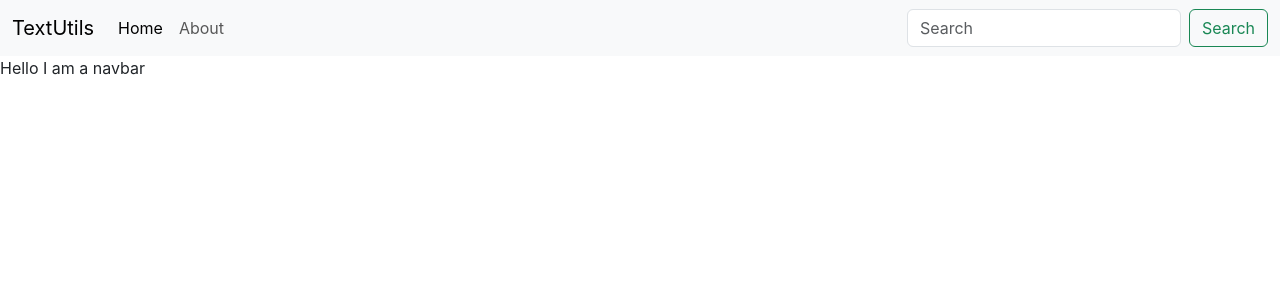
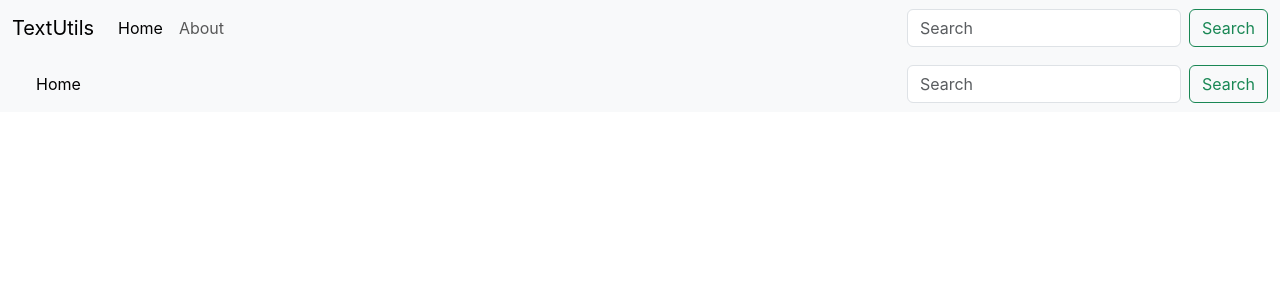
Before and after one commit to mithunurs17/React, a React (Create React App) app in the folder my-app/: page / in a window 1280 px wide. Shown: the top 300 px of the page. Built offline with nearby package versions, Linux system fonts and the light colour scheme.

Commit message:
prop types

```diff
--- a/my-app/src/components/Navbar.js
+++ b/my-app/src/components/Navbar.js
@@ -1,9 +1,35 @@
 import React from 'react'
+import PropTypes from 'prop-types'
 
-export default function Navbar() {
+
+export default function Navbar(props) {
   return (
-    <div>
-      Hello I am a navbar
+    <nav class="navbar navbar-expand-lg bg-body-tertiary">
+  <div class="container-fluid">
+    <a class="navbar-brand" href="#">{props.title}</a>
+    <button class="navbar-toggler" type="button" data-bs-toggle="collapse" data-bs-target="#navbarSupportedContent" aria-controls="navbarSupportedContent" aria-expanded="false" aria-label="Toggle navigation">
+      <span class="navbar-toggler-icon"></span>
+    </button>
+    <div class="collapse navbar-collapse" id="navbarSupportedContent">
+      <ul class="navbar-nav me-auto mb-2 mb-lg-0">
+        <li class="nav-item">
+          <a class="nav-link active" aria-current="page" href="#">Home</a>
+        </li>
+        <li class="nav-item">
+          <a class="nav-link" href="#">{props.aboutText}</a>
+        </li>
+      </ul>
+      <form class="d-flex" role="search">
+        <input class="form-control me-2" type="search" placeholder="Search" aria-label="Search"/>
+        <button class="btn btn-outline-success" type="submit">Search</button>
+      </form>
     </div>
+  </div>
+</nav>
   )
 }
+
+Navbar.PropTypes = {
+    title: PropTypes.string.isRequired,
+    aboutText: PropTypes.string
+}
```
